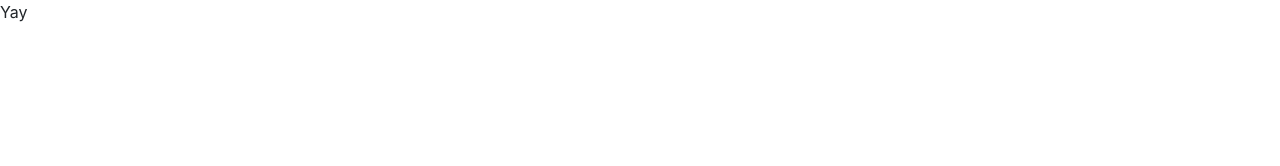
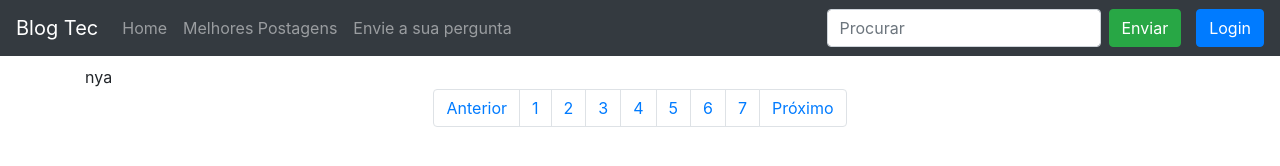
Before and after one commit to FlaynerSB/BlogTec, a plain HTML site: page index.html in a window 1280 px wide. Drawn offline with nearby package versions, Linux system fonts and the light colour scheme.

Commit message:
Atualização da Template

```diff
--- a/css/main.css
+++ b/css/main.css
@@ -0,0 +1,7 @@
+.navbar.fixed-top #loginclick {
+    margin-left: 15px;
+}
+
+.container {
+    margin-top: 65px;
+}
--- a/index.html
+++ b/index.html
@@ -32,7 +32,104 @@
 
 <body>
 
-    Yay
+    <!-- The Modal -->
+    <div class="modal" id="login">
+        <div class="modal-dialog ">
+            <div class="modal-content">
+
+                <!-- Modal Header -->
+                <div class="modal-header">
+                    <h4 class="modal-title">Fazer Login</h4>
+                    <button type="button" class="close" data-dismiss="modal">&times;</button>
+                </div>
+
+                <!-- Modal body -->
+                <div class="modal-body">
+
+
+                    <label for="email">Email:</label>
+                    <input type="email" class="form-control" id="email">
+
+                    <label for="pwd">Senha:</label>
+                    <input type="password" class="form-control" id="pwd">
+
+                    <br />
+                    <div class="form-check">
+                        <label class="form-check-label">
+                                <input class="form-check-input" type="checkbox"> Lembre de mim
+                        </label>
+                    </div>
+
+                </div>
+
+                <!-- Modal footer -->
+                <div class="modal-footer">
+                    <button type="submit" class="btn btn-primary">Logar</button>
+                    <button type="button" class="btn btn-danger" data-dismiss="modal">Fechar</button>
+                </div>
+
+            </div>
+        </div>
+    </div>
+
+    <nav class="navbar navbar-expand-lg navbar-dark bg-dark fixed-top">
+
+        <a class="navbar-brand" href="#">Blog Tec</a>
+
+        <button class="navbar-toggler navbar-toggler-right" type="button" data-toggle="collapse" data-target="#navb">
+                <span class="navbar-toggler-icon"></span>
+              </button>
+
+        <div class="collapse navbar-collapse" id="navb">
+
+            <!-- Links -->
+            <ul class="navbar-nav mr-auto">
+                <li class="nav-item">
+                    <a class="nav-link" href="#">Home</a>
+                </li>
+                <li class="nav-item">
+                    <a class="nav-link" href="#">Melhores Postagens</a>
+                </li>
+                <li class="nav-item">
+                    <a class="nav-link" href="#">Envie a sua pergunta</a>
+                </li>
+            </ul>
+
+            <form class="form-inline my-2 my-lg-0">
+
+                <input class="form-control mr-sm-2" type="text" placeholder="Procurar">
+                <button class="btn btn-success" type="submit">Enviar</button>
+
+                <button type="button" class="btn btn-primary" data-toggle="modal" data-target="#login" id="loginclick">
+                    Login
+                </button>
+
+            </form>
+
+        </div>
+
+    </nav>
+
+    <div class="container">
+
+        nya
+
+        <br/>
+        <center>
+            <ul class="pagination justify-content-center">
+                <li class="page-item"><a class="page-link" href="#">Anterior</a></li>
+                <li class="page-item"><a class="page-link" href="#">1</a></li>
+                <li class="page-item"><a class="page-link" href="#">2</a></li>
+                <li class="page-item"><a class="page-link" href="#">3</a></li>
+                <li class="page-item"><a class="page-link" href="#">4</a></li>
+                <li class="page-item"><a class="page-link" href="#">5</a></li>
+                <li class="page-item"><a class="page-link" href="#">6</a></li>
+                <li class="page-item"><a class="page-link" href="#">7</a></li>
+                <li class="page-item"><a class="page-link" href="#">Próximo</a></li>
+            </ul>
+        </center>
+
+    </div>
 
 </body>
 
```
